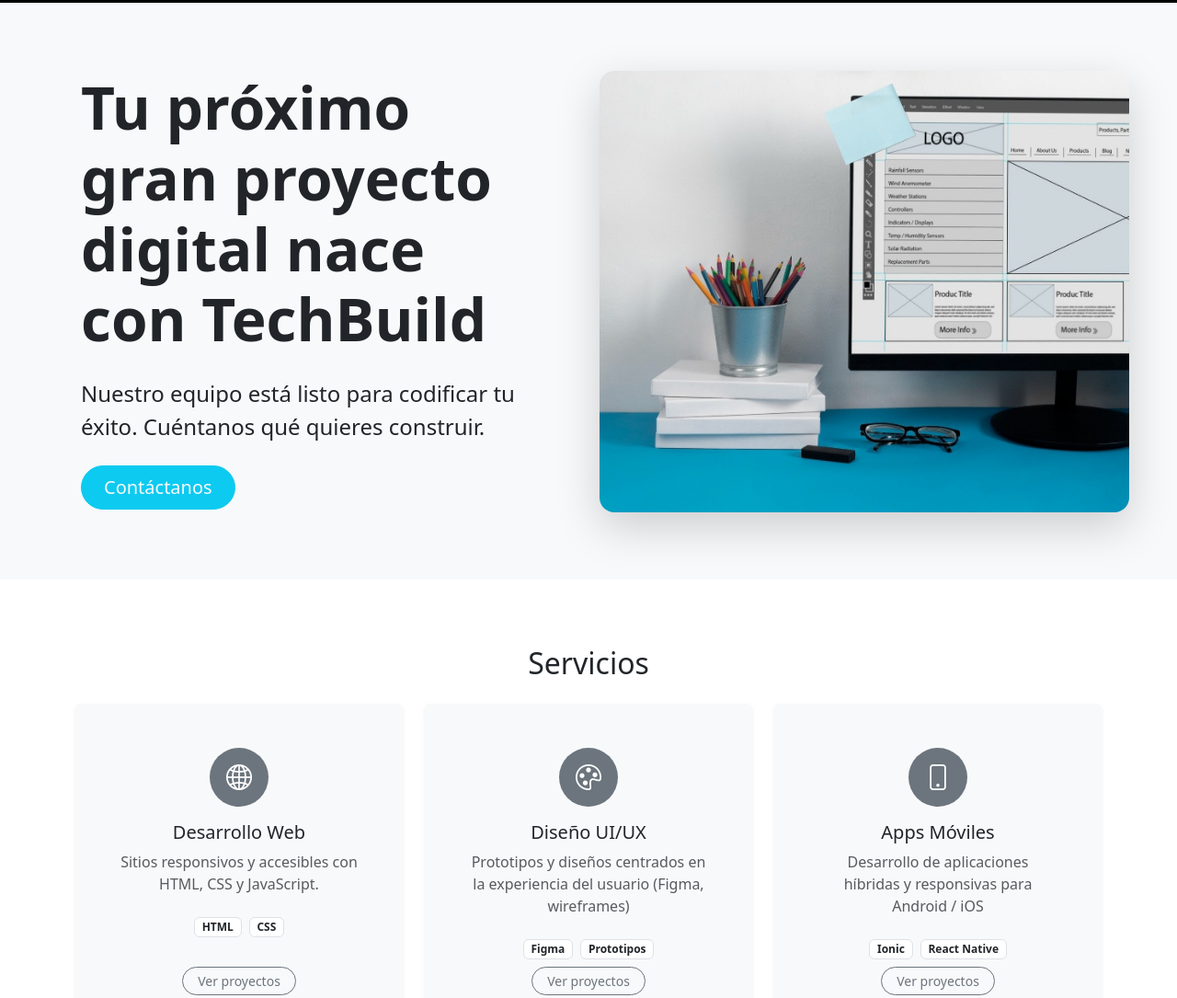
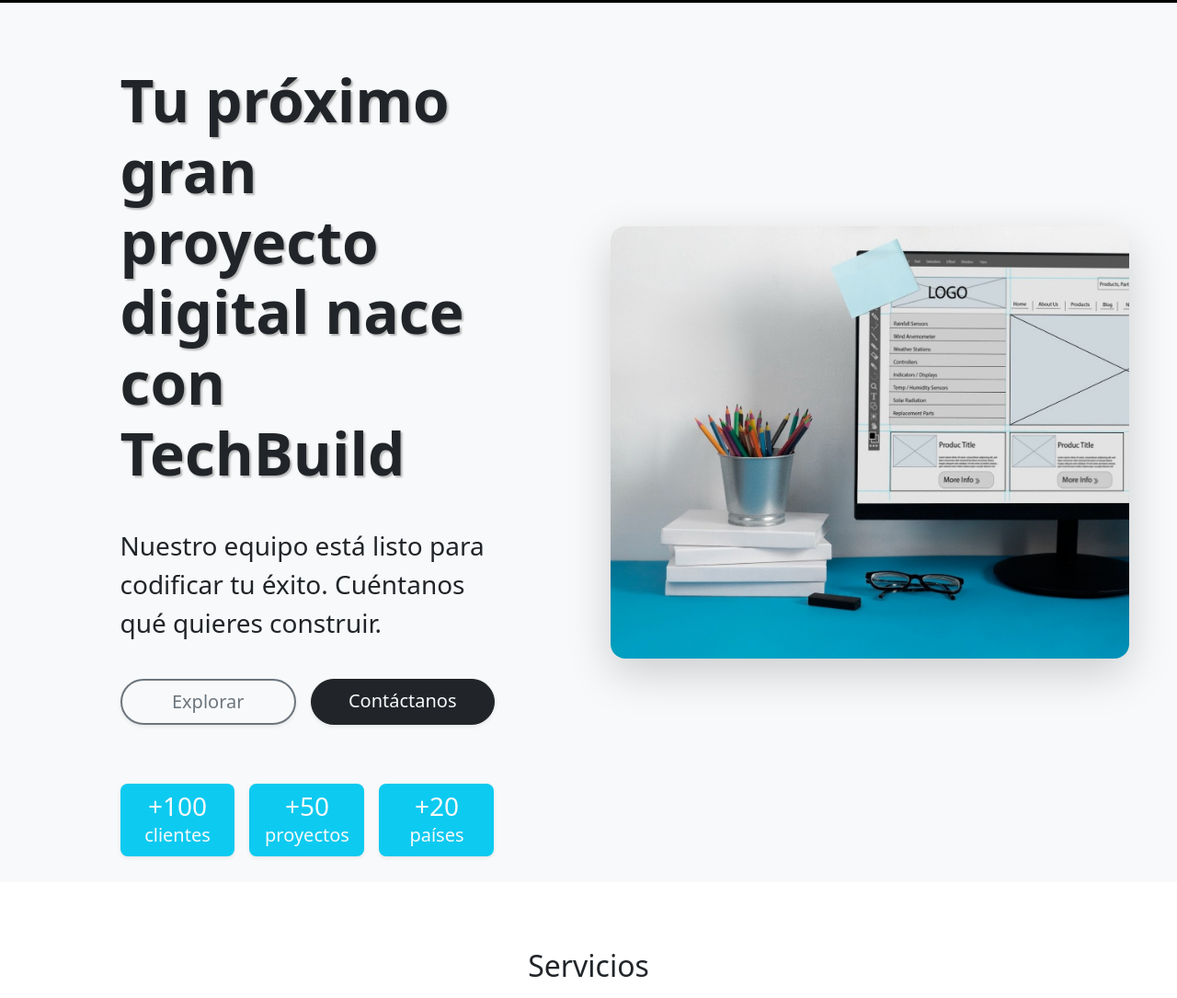
Before and after one commit to merlynt/PortafolioDWA, a plain HTML site: page index.html in a window 1280 px wide. Shown: the part 69-1154 px from the top of the page at 92% size. Drawn offline with nearby package versions, Linux system fonts and the light colour scheme.

Commit message:
agregué pequeños div a home

```diff
--- a/index.html
+++ b/index.html
@@ -8,9 +8,11 @@
     <link href="https://cdn.jsdelivr.net/npm/bootstrap@5.3.8/dist/css/bootstrap.min.css" rel="stylesheet"
         integrity="sha384-sRIl4kxILFvY47J16cr9ZwB07vP4J8+LH7qKQnuqkuIAvNWLzeN8tE5YBujZqJLB" crossorigin="anonymous">
     <link rel="stylesheet" href="https://cdn.jsdelivr.net/npm/bootstrap-icons@1.10.5/font/bootstrap-icons.css">
+    <link href="https://unpkg.com/aos@2.3.1/dist/aos.css" rel="stylesheet">
 </head>
 
 <body>
+    <header>
         <nav class="navbar navbar-expand-lg navbar-dark bg-black">
             <div class="container-fluid px-5 py-2">
                 <button class="navbar-toggler justify-content-end" type="button" data-bs-toggle="collapse"
@@ -18,7 +20,8 @@
                     <span class="navbar-toggler-icon"></span>
                 </button>
                 <div class="collapse navbar-collapse" id="menu">
-                <ul class="navbar-nav w-100 d-flex flex-column flex-lg-row align-items-center justify-content-between">
+                    <ul
+                        class="navbar-nav w-100 d-flex flex-column flex-lg-row align-items-center justify-content-between">
                         <li class="nav-item">
                             <span class="navbar-brand text-white">TechBuild</span>
                         </li>
@@ -36,32 +39,65 @@
                 </div>
             </div>
         </nav>
+    </header>
 
-    <header class="min-vh-75 d-flex align-items-center bg-light p-1">
+    <section class="min-vh-75 d-flex align-items-center bg-light p-1">
         <div class="container-fluid px-3 px-md-5 py-4">
-            <div class="row align-items-center">
-                <div class="col-12 col-lg-6 px-5 px-md-6 py-md-5 py-5">
+            <div class="row align-items-center g-5">
+                <div class="col-12 col-lg-6 px-6">
+                    <div class="row g-3 mt-4 w-75 mx-auto ">
+                        <h1 data-aos="fade-up" data-aos-duration="1000" class="display-3 display-md-5 fw-bold mb-4"
+                            style="text-shadow: 2px 2px 2px rgba(152, 152, 152, 0.7);">Tu próximo gran proyecto digital
+                            nace con
+                            TechBuild</h1>
 
-                    <h1 class="display-3 display-md-5 fw-bold mb-4">Tu próximo gran proyecto digital nace con TechBuild
-                    </h1>
+                        <p data-aos="fade" data-aos-duration="1000" data-aos-delay="300" class="lead mb-4 fs-3 ">Nuestro
+                            equipo está listo para codificar tu éxito. Cuéntanos
+                            qué quieres construir.</p>
 
-                    <p class="lead mb-4 fs-4 fs-md-2">Nuestro equipo está listo para codificar tu éxito. Cuéntanos qué
-                        quieres
-                        construir.</p>
+                        <div class="d-flex flex-column flex-md-row gap-3 justify-content-center mb-4">
+                            <a href="contacto.html"
+                                class="btn btn-lg btn-outline-secondary rounded-pill shadow-sm border-2 border-secondary text-secondary w-100 w-md-75 w-lg-50">
+                                Explorar
+                            </a>
 
-                    <a href="contacto.html" class="btn btn-info btn-lg rounded-pill px-4 text-light">
+                            <a href="contacto.html"
+                                class="btn btn-dark btn-lg rounded-pill px-4 text-light w-100 w-md-75 w-lg-50 shadow-sm">
                                 Contáctanos
                             </a>
+
+                        </div>
+                    </div>
+                    <div class="row g-3 mt-4 w-75 mx-auto ">
+                        <div class="col-12 col-sm-4">
+                            <div class="bg-info rounded-3 text-center p-2 text-light shadow-sm">
+                                <p class="h3 mb-0">+100</p>
+                                <p class="fs-5 mb-0">clientes</p>
+                            </div>
+                        </div>
+                        <div class="col-12 col-sm-4">
+                            <div class="bg-info rounded-3 text-center p-2 text-light shadow-sm">
+                                <p class="h3 mb-0">+50</p>
+                                <p class="fs-5 mb-0">proyectos</p>
+                            </div>
+                        </div>
+                        <div class="col-12 col-sm-4">
+                            <div class="bg-info rounded-3 text-center p-2 text-light shadow-sm">
+                                <p class="h3 mb-0">+20</p>
+                                <p class="fs-5 mb-0">países</p>
+                            </div>
+                        </div>
+                    </div>
                 </div>
 
                 <div class="col-12 col-lg-6">
-                    <img src="/img/portadaHome.jpg" alt="TechBuild Portfolio" class="img-fluid rounded-4 shadow-lg">
+                    <img src="/img/portadaHome.jpg" alt="TechBuild Portfolio" class="img-fluid rounded-4 shadow-lg"
+                        data-aos="fade-left" data-aos-duration="1200" data-aos-easing="ease-out" data-aos-once="true">
                 </div>
-
 
             </div>
         </div>
-    </header>
+    </section>
 
     <section class="container my-5 py-4">
         <h2 class="text-center mb-4">Servicios</h2>
@@ -145,6 +181,10 @@
     <script src="https://cdn.jsdelivr.net/npm/bootstrap@5.3.8/dist/js/bootstrap.bundle.min.js"
         integrity="sha384-FKyoEForCGlyvwx9Hj09JcYn3nv7wiPVlz7YYwJrWVcXK/BmnVDxM+D2scQbITxI"
         crossorigin="anonymous"></script>
+    <script src="https://unpkg.com/aos@2.3.1/dist/aos.js"></script>
+    <script>
+        AOS.init();
+    </script>
 
 </body>
 
```
Lines whose indentation alone changed are shown as unchanged.
